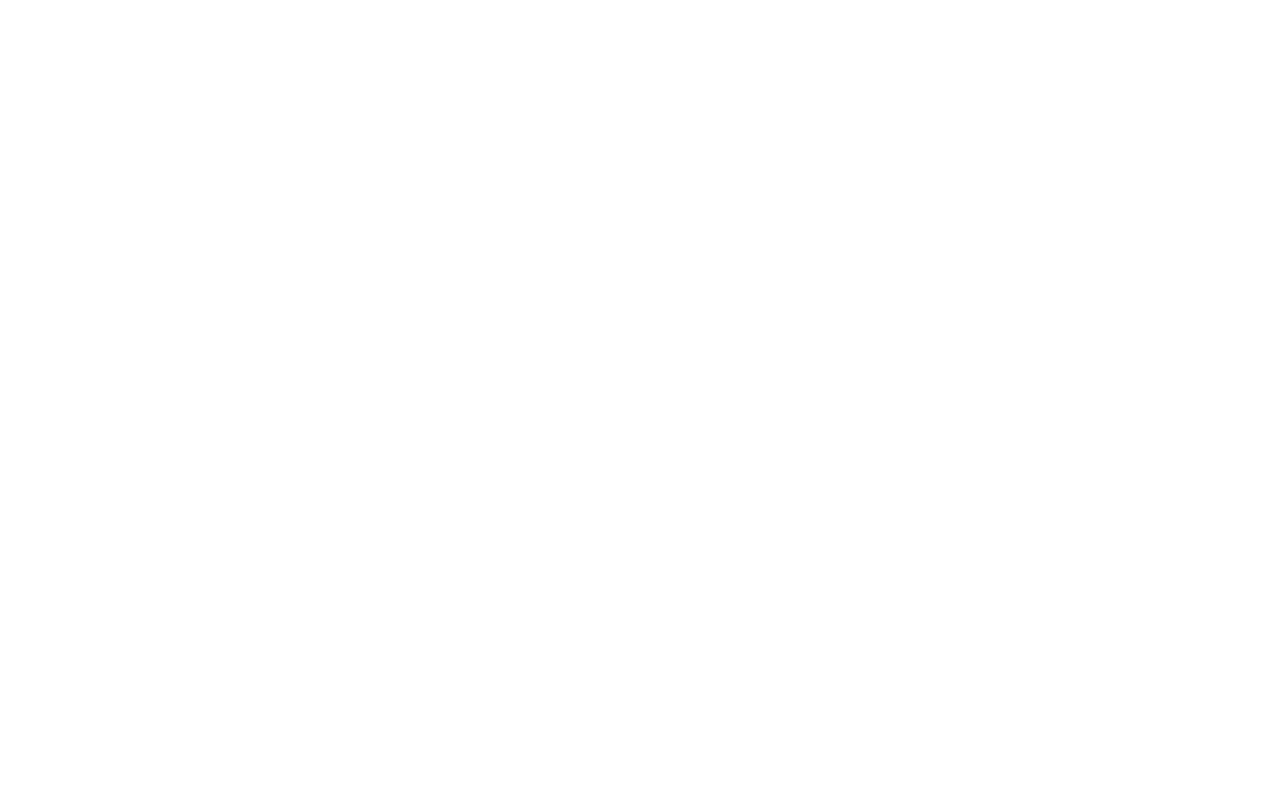
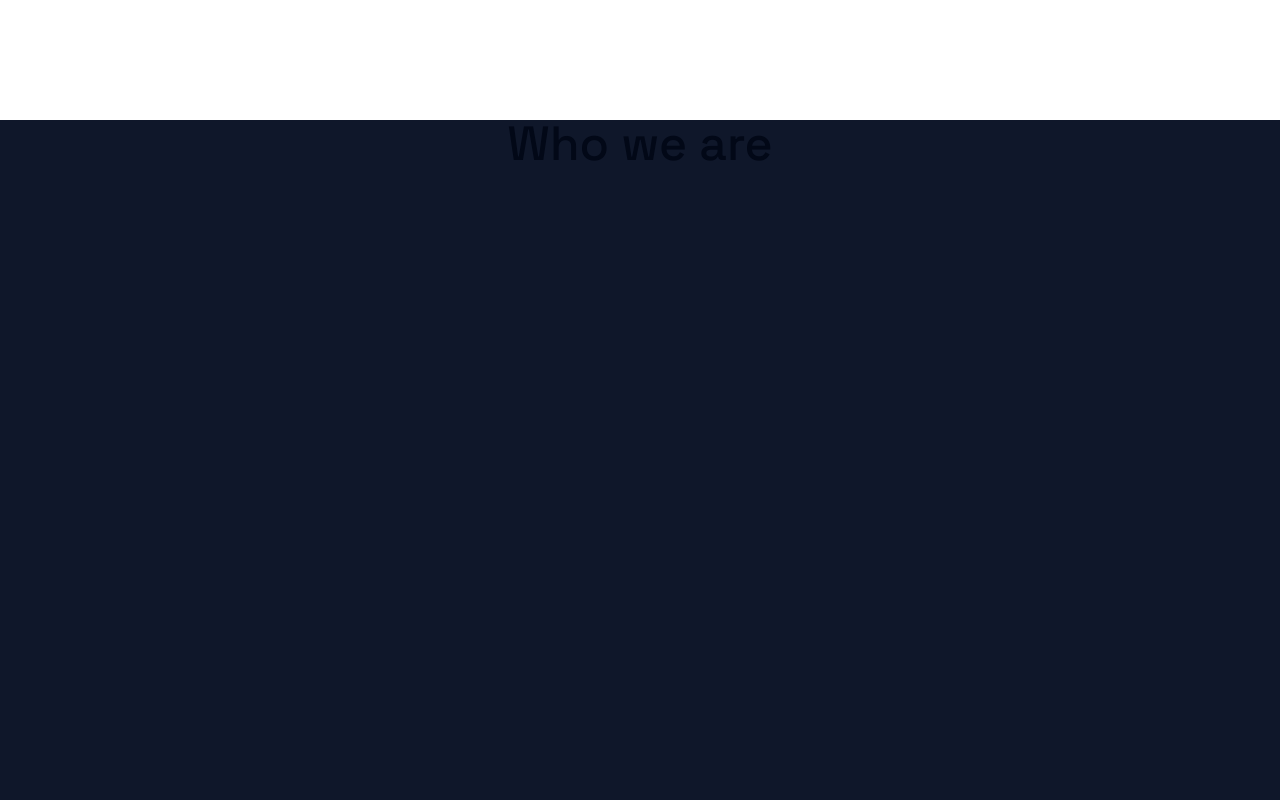
Before and after one commit to Berrutz/DataVis-Project, a Next.js app in the folder web-application/: page /DataVis-Project/ in a window 1280 px wide. Shown: the part 1720-2520 px from the top of the page. Built offline with nearby package versions, Linux system fonts and the light colour scheme.

Commit message:
changed use-section-in-view to return inView

```diff
--- a/web-application/src/app/_components/assignments-section.tsx
+++ b/web-application/src/app/_components/assignments-section.tsx
@@ -5,10 +5,10 @@ import { useSectionInView } from "@/hooks/use-section-in-view"
 // import React, { ReactNode, HTMLAttributes } from "react";
 
 export default function AssignmentsSection() {
-  const secRef = useSectionInView("Assignments");
+  const {ref} = useSectionInView("Assignments");
 
   return (
-    <section ref={secRef} id="assignments" className="h-screen flex items-center justify-center">
+    <section ref={ref} id="assignments" className="h-screen flex items-center justify-center">
       <h1 className="text-5xl font-medium font-serif">Assignments</h1>
       {/* <AssignmentCard imgSrc="/DataVis-Project/bg1.png">
         <h3 className="text-xl font-bold mb-2">Assignment1: comparison</h3>
--- a/web-application/src/app/_components/final-project-section.tsx
+++ b/web-application/src/app/_components/final-project-section.tsx
@@ -3,10 +3,10 @@
 import { useSectionInView } from "@/hooks/use-section-in-view";
 
 export default function FinalProjectSection() {
-  const secRef = useSectionInView("Final Project");
+  const {ref} = useSectionInView("Final Project");
 
   return (
-    <section ref={secRef} id="final-project" className="h-screen flex items-center justify-center">
+    <section ref={ref} id="final-project" className="h-screen flex items-center justify-center">
       <h1 className="text-5xl font-medium font-serif items-center">Final Project</h1>
     </section>
   );
--- a/web-application/src/app/_components/hero-section.tsx
+++ b/web-application/src/app/_components/hero-section.tsx
@@ -14,7 +14,7 @@ const hVariants = {
 };
 
 export default function HeroSection() {
-  const secRef = useSectionInView("Home", 0.3);
+  const {ref} = useSectionInView("Home", 0.3);
   const scrollRef = useRef();
 
   const { scrollYProgress } = useScroll({
@@ -26,7 +26,7 @@ export default function HeroSection() {
   const opacityTransform = useTransform(scrollYProgress, [0, 0.9], [1, 0]);
   const textScrollOpacityTransofrm = useTransform(scrollYProgress, [0, 0.005], [1, 0]);
 
-  return <section ref={secRef} id="home">
+  return <section ref={ref} id="home">
     {/* @ts-expect-error expected ref assignment error */}
     <div ref={scrollRef} className="relative h-[300vh] overflow-clip">
       <motion.div style={{ scale: scaleTransform, opacity: opacityTransform }} className="sticky flex items-center justify-center flex-col h-dvh top-0">
--- a/web-application/src/app/_components/technological-stack-section.tsx
+++ b/web-application/src/app/_components/technological-stack-section.tsx
@@ -3,10 +3,10 @@
 import { useSectionInView } from "@/hooks/use-section-in-view";
 
 export default function TechnologicalStachSection() {
-  const secRef = useSectionInView("Technological Stack");
+  const {ref} = useSectionInView("Technological Stack");
 
   return (
-    <section ref={secRef} id="technological-stack" className="h-screen flex items-center justify-center">
+    <section ref={ref} id="technological-stack" className="h-screen flex items-center justify-center">
       <h1 className="text-4xl font-medium font-serif items-center">Technological Stack</h1>
     </section>
   );
--- a/web-application/src/app/_components/who-we-are-section.tsx
+++ b/web-application/src/app/_components/who-we-are-section.tsx
@@ -1,13 +1,18 @@
 "use client"
 
 import { useSectionInView } from "@/hooks/use-section-in-view"
+import { motion } from "framer-motion";
 
 export default function WhoWeAreSection() {
-  const secRef = useSectionInView("Who we are")
+  const {ref} = useSectionInView("Who we are")
 
   return (
-    <section ref={secRef} id="who-we-are" className="h-screen flex items-center justify-center">
+    <motion.section
+      ref={ref}
+      id="who-we-are" className="h-screen bg-primary mt-[-70vh]">
+
       <h1 className="text-5xl font-medium font-serif text-center">Who we are</h1>
-    </section>
+
+    </motion.section>
   );
 }
--- a/web-application/src/hooks/use-section-in-view.ts
+++ b/web-application/src/hooks/use-section-in-view.ts
@@ -18,5 +18,5 @@ export function useSectionInView(
     }
   }, [inView, timeLastClick, sectionName, setActiveSection]);
 
-  return ref;
+  return { ref, inView };
 }
```
